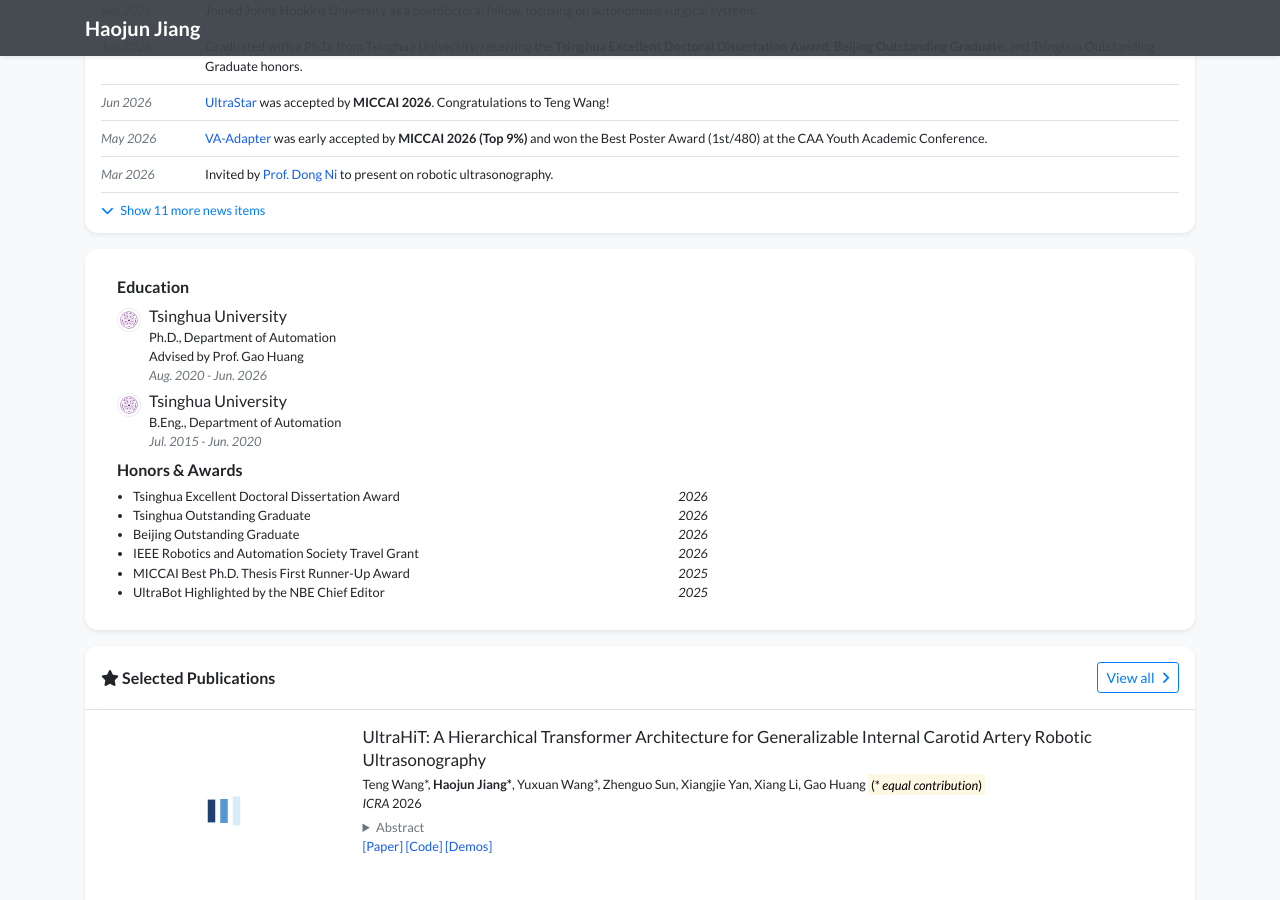
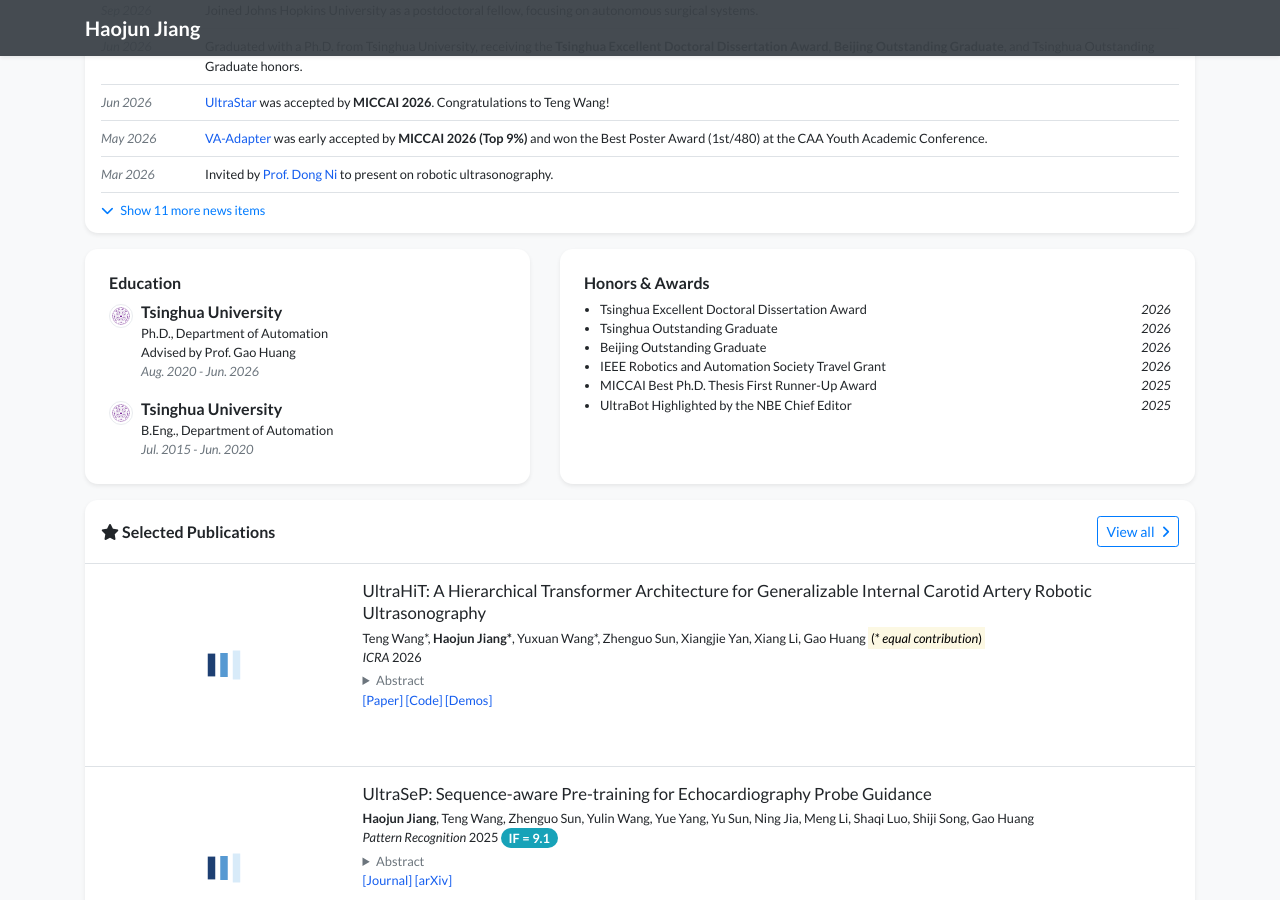
Before and after one commit to jianghaojun/jianghaojun.github.io, a Jekyll site: the page built from index_layout2.html, in a window 1280 px wide and 900 px high, scrolled down 668 px. Built offline with Jekyll 4.4.1, drawn with Linux system fonts in a browser that asks for light colours; nearby versions of some CDN libraries; a style sheet for code colours, icons or effects is not loaded.

Commit message:
Match education and awards layout to preview

```diff
--- a/_includes/widgets/experience_card.html
+++ b/_includes/widgets/experience_card.html
@@ -1,18 +1,15 @@
-<div class="row mt-3">
-    <div class="col">
-        <div class="card border-0 shadow-sm bg-white">
+<section class="row mt-3 mb-3">
+    {% if site.data.profile.education %}
+    <div class="col-lg-5 mb-3 mb-lg-0">
+        <div class="card border-0 shadow-sm bg-white h-100">
             <div class="card-body p-4">
-                <div class="row" data-masonry='{"percentPosition": true }'>
-                    {% if site.data.profile.education %}
-                    <div class="col-lg-5">
-                        <div class="mx-2 my-1">
                 <h6>Education</h6>
-                            <ul class="list-unstyled mb-1">
+                <ul class="list-unstyled mb-0">
                     {% for item in site.data.profile.education %}
-                                <li class="media mb-1">
+                    <li class="media{% unless forloop.last %} mb-3{% endunless %}">
                         <img src="{{ item.logo | relative_url }}" alt="{{ item.name }}" class="mt-1 institution-logo-fixed">
                         <div class="media-body">
-                                        <div>{{ item.name }}</div>
+                            <div><strong>{{ item.name }}</strong></div>
                             <div class="small">{{ item.position }}</div>
                             {% if item.advisor %}<div class="small">{{ item.advisor }}</div>{% endif %}
                             <div class="small text-muted"><em>{{ item.date }}</em></div>
@@ -22,13 +19,15 @@
                 </ul>
             </div>
         </div>
+    </div>
     {% endif %}
 
     {% if site.data.profile.awards %}
     <div class="col-lg-7">
-                        <div class="mx-2 my-1">
-                            <h6>Honors & Awards</h6>
-                            <ul class="list small pl-3 mb-1">
+        <div class="card border-0 shadow-sm bg-white h-100">
+            <div class="card-body p-4">
+                <h6>Honors &amp; Awards</h6>
+                <ul class="small pl-3 mb-0">
                     {% for item in site.data.profile.awards %}
                     <li>
                         <div class="d-flex">
@@ -40,11 +39,6 @@
                 </ul>
             </div>
         </div>
+    </div>
     {% endif %}
-
-                </div>
-
-            </div>
-        </div>
-    </div>
-</div>
+</section>
```
Lines whose indentation alone changed are shown as unchanged.
